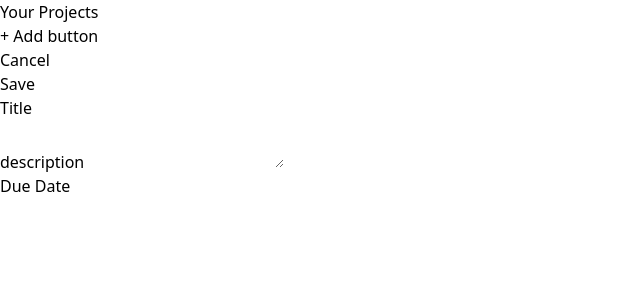
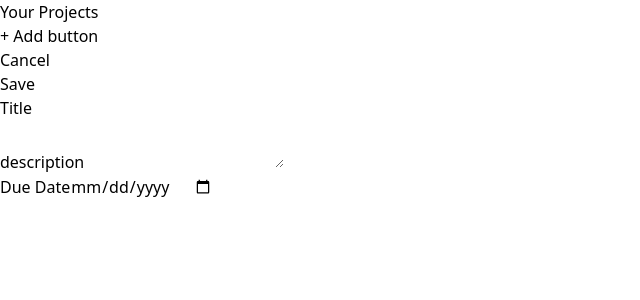
Before and after one commit to boarnerges/Project-management-Application, a React (Vite) app: page / in a window 1280 px wide. Both pictures are taken after a click on the button "+ Add button". Shown: the top 300 px of the page, without its empty margins (0-640 px from the left). Built offline with nearby package versions, Linux system fonts and the light colour scheme.

Commit message:
collecting user Inout with Refs and Forward Refs

```diff
--- a/src/App.jsx
+++ b/src/App.jsx
@@ -17,9 +17,25 @@
       };
     });
   }
+
+  function handleAddProject(projectData) {
+    setProjectState((prevState) => {
+      const newProject = {
+        ...projectData,
+        id: Math.random(),
+      };
+      return {
+        ...prevState,
+        projects: [...prevState.projects, newProject],
+      };
+    });
+  }
+
+  console.log(projectState);
+
   let content;
   if (projectState.selectedProjectId === null) {
-    content = <NewProject />;
+    content = <NewProject onAdd={handleAddProject} />;
   } else if (projectState.selectedProjectId === undefined) {
     content = <NoProjectSelected onStartAddProject={handleStartAddProject} />;
   }
--- a/src/components/Input.jsx
+++ b/src/components/Input.jsx
@@ -1,15 +1,15 @@
-export default function Input({ label, textarea, ...props }) {
+export default function Input({ label, textarea, ref, ...props }) {
   const classes =
     "w-full p-1 border-b-2 rounded-sm border-stone-300 bg-stone-200 text-stone-600 focus:outline-none focus:border-stone-600";
   return (
     <p className="flex flex-col gap-1 my-4">
-      <label className="text-sm font-bold uppercase text-stone-500">
+      <label ref={ref} className="text-sm font-bold uppercase text-stone-500">
         {label}
       </label>
       {textarea ? (
-        <textarea className={classes} {...props} />
+        <textarea ref={ref} className={classes} {...props} />
       ) : (
-        <input className={classes} {...props} />
+        <input ref={ref} className={classes} {...props} />
       )}
     </p>
   );
--- a/src/components/NewProject.jsx
+++ b/src/components/NewProject.jsx
@@ -1,6 +1,25 @@
+import { useRef } from "react";
 import Input from "./Input";
 
-export default function NewProject() {
+export default function NewProject({ onAdd }) {
+  const title = useRef();
+  const description = useRef();
+  const dueDate = useRef();
+
+  function handleSave() {
+    const enteredTitle = title.current.value;
+    const enteredDescription = description.current.value;
+    const enteredDueDate = dueDate.current.value;
+
+    //Validation ...
+
+    onAdd({
+      title: enteredTitle,
+      description: enteredDescription,
+      dueDate: enteredDueDate,
+    });
+  }
+
   return (
     <div className="w-[35rem] mt-16 ">
       <menu className="flex items-center justify-end gap-4 my-4">
@@ -10,15 +29,18 @@
           </button>
         </li>
         <li>
-          <button className="px-6 py-2 rounded-md bg-stone-800 text-stone-50 hover:bg-stone-950">
+          <button
+            onClick={handleSave}
+            className="px-6 py-2 rounded-md bg-stone-800 text-stone-50 hover:bg-stone-950"
+          >
             Save
           </button>
         </li>
       </menu>
       <div>
-        <Input label="Title" />
-        <Input label="description" textarea />
-        <Input label="Due Date" />
+        <Input type="text" ref={title} label="Title" />
+        <Input ref={description} label="description" textarea />
+        <Input type="date" ref={dueDate} label="Due Date" />
       </div>
     </div>
   );
```
